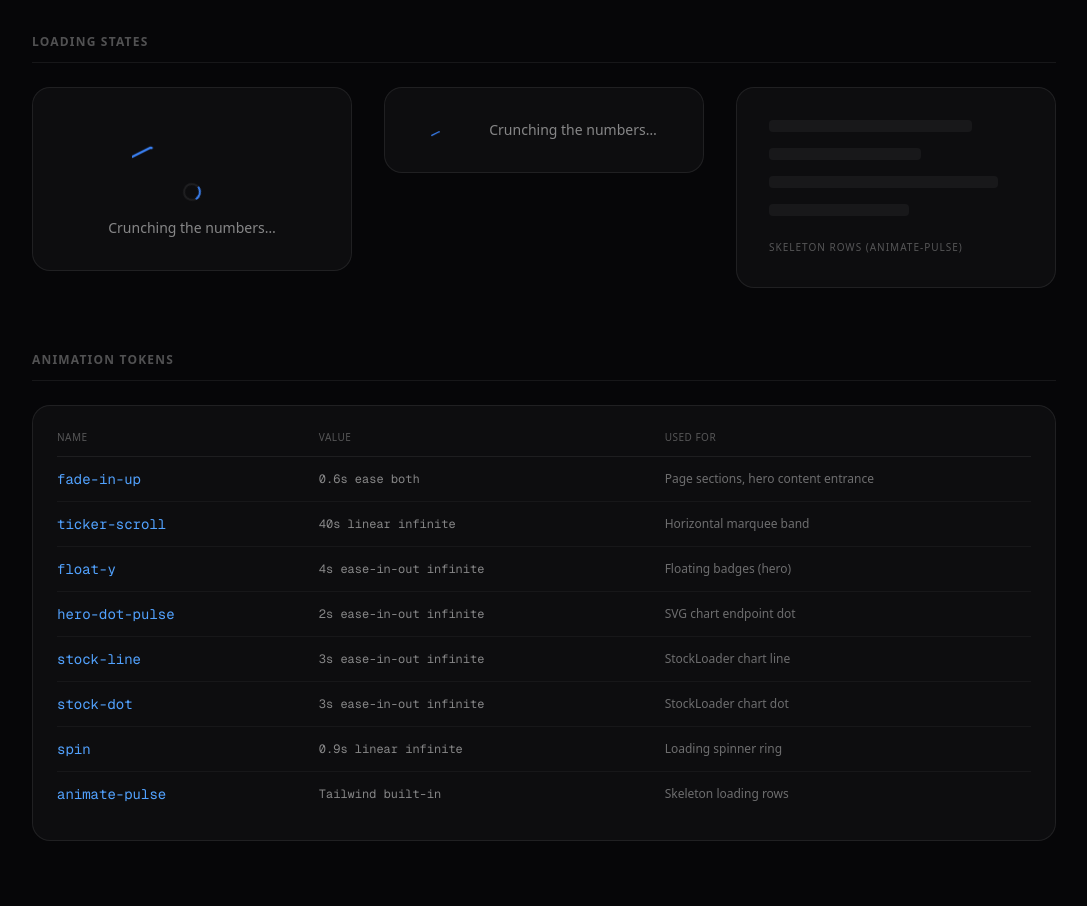
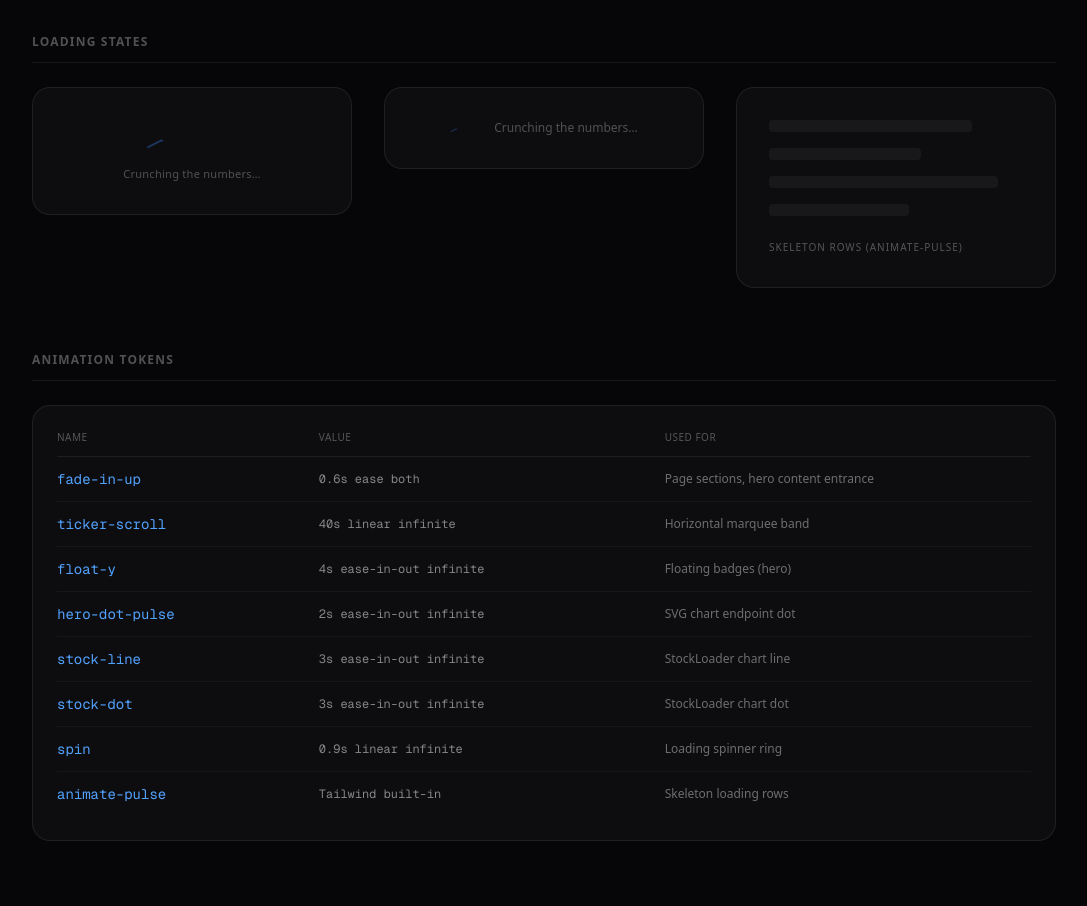
Before and after one commit to s-pat/options-analyzer, a Next.js app in the folder apps/web/: page /design in a window 1280 px wide. Shown: the part 2660-3566 px from the top of the page, without its empty margins (96-1183 px from the left). Built offline with nearby package versions, Linux system fonts and the light colour scheme.

Commit message:
redesign: StockLoader — ambient SVG chart replaces spinner

```diff
--- a/apps/web/app/globals.css
+++ b/apps/web/app/globals.css
@@ -136,6 +136,9 @@
 }
 
 @layer base {
+  html {
+    scroll-behavior: smooth;
+  }
   * {
     @apply border-border outline-ring/50;
   }
--- a/apps/web/components/ui/StockLoader.tsx
+++ b/apps/web/components/ui/StockLoader.tsx
@@ -14,9 +14,6 @@ const DOT      = PTS[PTS.length - 1];
 const LOOP      = 'stock-line 3s ease-in-out infinite';
 const FILL_LOOP = 'stock-fill 3s ease-in-out infinite';
 const DOT_LOOP  = 'stock-dot  3s ease-in-out infinite';
-
-// Inline spin — avoids depending on a Tailwind `animate-spin` class
-const SPIN = 'spin 0.9s linear infinite';
 
 const MESSAGES = [
   'Fetching market data…',
@@ -50,17 +47,20 @@ export function StockLoader({ message, subtitle, size = 'md' }: StockLoaderProps
   /* ── Inline (sm) ─────────────────────────────────────────────────────── */
   if (size === 'sm') {
     return (
-      <div className="flex items-center gap-2.5">
-        <svg width="48" height="18" viewBox="0 0 130 50" fill="none" aria-hidden="true">
-          <path d={AREA}  fill="#3B82F6" fillOpacity="0.12" style={{ animation: FILL_LOOP }} />
-          <path d={LINE}  stroke="#3B82F6" strokeWidth="3.5"
+      <div className="flex items-center gap-2">
+        {/* Tiny ambient chart */}
+        <svg width="36" height="13" viewBox="0 0 130 50" fill="none" aria-hidden="true">
+          <path d={AREA} fill="#3B82F6" fillOpacity="0.07" style={{ animation: FILL_LOOP }} />
+          <path d={LINE} stroke="#3B82F6" strokeWidth="3.5"
             strokeLinecap="round" strokeLinejoin="round"
+            strokeOpacity="0.45"
             style={{ strokeDasharray: PATH_LEN, animation: LOOP }} />
-          <circle cx={DOT[0]} cy={DOT[1]} r="5.5" fill="#3B82F6" style={{ animation: DOT_LOOP }} />
+          <circle cx={DOT[0]} cy={DOT[1]} r="5.5" fill="#3B82F6" fillOpacity="0.75"
+            style={{ animation: DOT_LOOP }} />
         </svg>
         <span
           key={label}
-          className="text-sm text-white/50"
+          className="text-xs text-white/28 font-medium"
           style={{ animation: 'stock-msg-in 0.35s ease both' }}
         >
           {label}
@@ -71,35 +71,29 @@ export function StockLoader({ message, subtitle, size = 'md' }: StockLoaderProps
 
   /* ── Centered column (md) ─────────────────────────────────────────────── */
   return (
-    <div className="flex flex-col items-center gap-4">
-      {/* Chart animation */}
-      <svg width="120" height="46" viewBox="0 0 130 50" fill="none" aria-hidden="true">
-        <path d={AREA}  fill="#3B82F6" fillOpacity="0.12" style={{ animation: FILL_LOOP }} />
-        <path d={LINE}  stroke="#3B82F6" strokeWidth="2.5"
+    <div className="flex flex-col items-center gap-3">
+      {/* Ambient stock line — the animation itself is the loading signal */}
+      <svg width="92" height="34" viewBox="0 0 130 50" fill="none" aria-hidden="true">
+        <path d={AREA} fill="#3B82F6" fillOpacity="0.05" style={{ animation: FILL_LOOP }} />
+        <path d={LINE} stroke="#3B82F6" strokeWidth="2.5"
           strokeLinecap="round" strokeLinejoin="round"
+          strokeOpacity="0.4"
           style={{ strokeDasharray: PATH_LEN, animation: LOOP }} />
-        <circle cx={DOT[0]} cy={DOT[1]} r="4" fill="#3B82F6" style={{ animation: DOT_LOOP }} />
+        <circle cx={DOT[0]} cy={DOT[1]} r="4" fill="#3B82F6" fillOpacity="0.75"
+          style={{ animation: DOT_LOOP }} />
       </svg>
 
-      {/* Spinner ring */}
-      <svg width="20" height="20" viewBox="0 0 20 20" fill="none" aria-hidden="true"
-        style={{ animation: SPIN }}>
-        <circle cx="10" cy="10" r="8" stroke="rgba(255,255,255,0.08)" strokeWidth="2" />
-        <path d="M10 2 A8 8 0 0 1 18 10" stroke="#3B82F6" strokeWidth="2"
-          strokeLinecap="round" />
-      </svg>
-
-      {/* Message */}
-      <div className="text-center space-y-1">
+      {/* Message — ambient, part of the surface */}
+      <div className="text-center space-y-0.5">
         <p
           key={label}
-          className="text-sm text-white/50 font-medium"
+          className="text-[11px] text-white/28 font-medium tracking-wide"
           style={{ animation: 'stock-msg-in 0.35s ease both' }}
         >
           {label}
         </p>
         {subtitle && (
-          <p className="text-xs text-white/30">{subtitle}</p>
+          <p className="text-[10px] text-white/18">{subtitle}</p>
         )}
       </div>
     </div>
```
